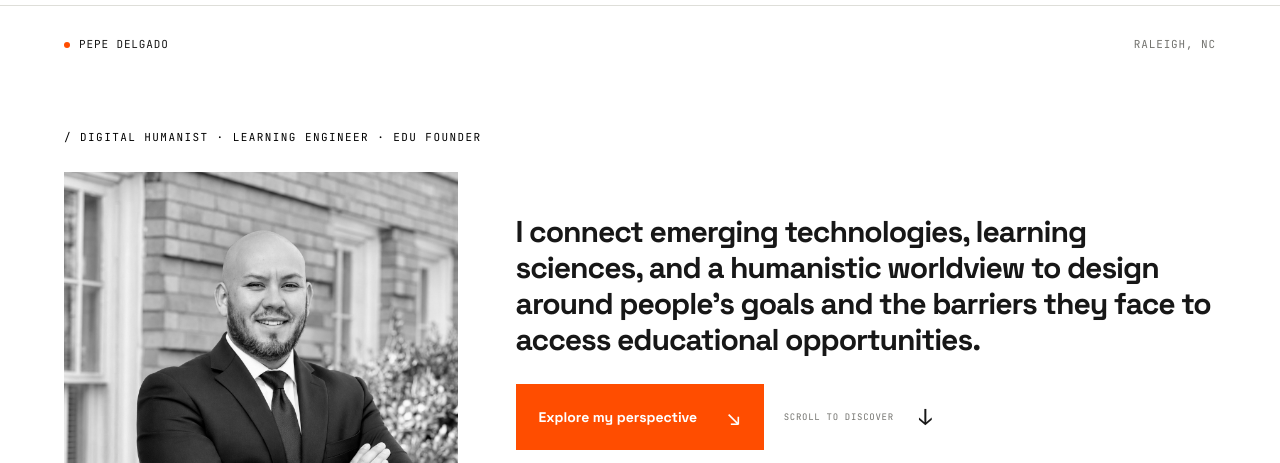
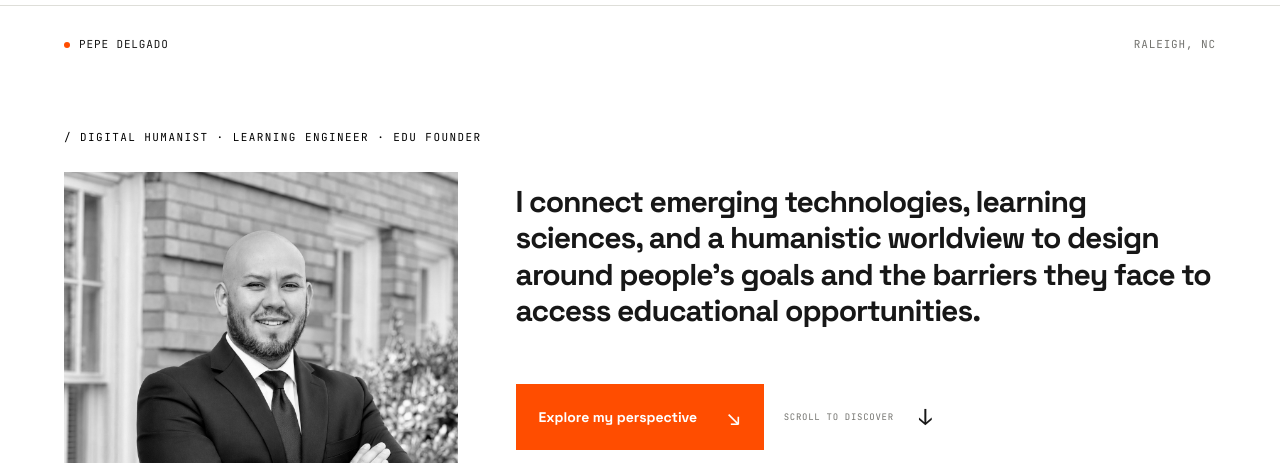
Before and after one commit to jhosepdg/personal-site, a plain HTML site: page index.html in a window 1280 px wide. Shown: the part 76-539 px from the top of the page. Drawn offline with Linux system fonts and the light colour scheme.

Commit message:
Distribute hero content across the portrait height on desktop

```diff
--- a/index.html
+++ b/index.html
@@ -19,6 +19,10 @@
     .hero-overview .metrics>div{padding-left:12px}
     .hero-overview .metrics strong{font-size:clamp(34px,3.5vw,56px)}
     @media(max-width:1100px){.hero-overview .metrics{grid-template-columns:repeat(2,minmax(0,1fr))}}
+    @media(min-width:701px){
+      .hero-overview{align-self:stretch;display:flex;flex-direction:column;justify-content:space-between;gap:clamp(28px,3vw,48px);padding-block:clamp(10px,1vw,16px)}
+      .hero-overview .hero-actions{margin-block:0}
+    }
     @media(max-width:700px){.hero-overview{grid-column:1;grid-row:3}.hero-actions{gap:16px}.hero-overview .metrics p{font-size:12px}}
   </style>
 </head>
```
